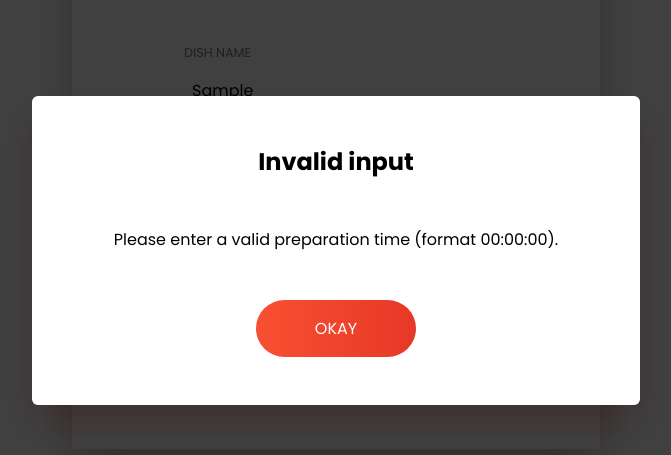
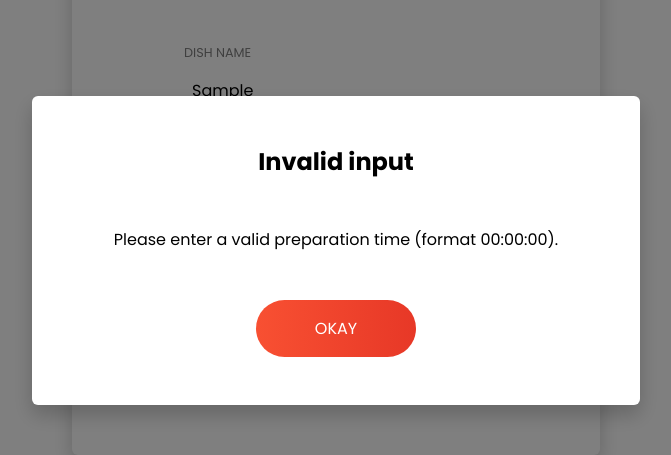
Before and after one commit to anastazjasta/hexocean-test-task, a React (Create React App) app: page / in a window 1280 px wide. Both pictures are taken after typing "Sample", "Sample" into the empty fields and a click on the button "SUBMIT". Shown: the part 176-631 px from the top of the page, without its empty margins (304-975 px from the left). Built offline with nearby package versions, Linux system fonts and the light colour scheme.

Commit message:
feat: CSS mouse effects

```diff
--- a/src/common.module.scss
+++ b/src/common.module.scss
@@ -3,5 +3,5 @@ $gradient: -webkit-linear-gradient(to right, #f85032, #e73827);
 $gradient: linear-gradient(to right, #f85032, #e73827);
 
 @mixin shadow {
-  box-shadow: 0 20px 40px -5px rgba(#310901, 0.3);
+  box-shadow: 0 10px 20px rgba(0, 0, 0, 0.2);
 }
--- a/src/components/Button/Button.module.scss
+++ b/src/components/Button/Button.module.scss
@@ -11,4 +11,13 @@
   width: 10rem;
   background: $gradient;
   text-transform: uppercase;
+  &:hover {
+    transform: translateY(-2px);
+    box-shadow: 0 10px 20px rgba(0, 0, 0, 0.2);
+  }
+  &:active {
+    transform: translateY(2px);
+    box-shadow: 0 5px 10px rgba(0, 0, 0, 0.2);
+  }
+
 }
--- a/src/components/DishForm/DishForm.module.scss
+++ b/src/components/DishForm/DishForm.module.scss
@@ -25,9 +25,7 @@
   gap: 1rem;
   margin-bottom: 1rem;
   padding: 2rem;
-  text-align: left;
-  // background: yellow;
-}
+  text-align: left;}
 
 .form__control {
   & label {
@@ -43,7 +41,7 @@
     font-size: 1rem;
 
     padding: 0.5rem;
-
+    margin-bottom: 2px;
     border: none;
     border-bottom: 1px solid #ccc;
     width: 18rem;
@@ -54,11 +52,24 @@
 
     padding: 0.5rem;
     padding-left: 0;
+    margin-bottom: 2px;
     border: none;
     border-bottom: 1px solid #ccc;
     width: 19rem;
     max-width: 100%;
     background: none;
+  }
+  & input:hover,
+  select:hover {
+    border-bottom: 3px solid #f85032;
+    outline: none;
+    margin-bottom: 0;
+  }
+  & input:active,
+  select:active {
+    border-bottom: 1px solid #f85032;
+    outline: none;
+    margin-bottom: 2px;
   }
 }
 
--- a/src/components/Modal/Modal.module.scss
+++ b/src/components/Modal/Modal.module.scss
@@ -6,7 +6,8 @@
   width: 100%;
   height: 100vh;
   z-index: 10;
-  background: rgba(0, 0, 0, 0.75);
+  background: rgba(0, 0, 0, 0.5);
+  animation: fadeout 0.4s ease-in;
 }
 
 .modal {
@@ -26,6 +27,7 @@
   flex-direction: column;
   flex-wrap: wrap;
   align-items: center;
+  animation: fadein 0.6s ease-in;
 }
 
 .header {
@@ -52,3 +54,21 @@
 //     width: 40rem;
 //   }
 // }
+
+@keyframes fadeout {
+  0% {
+    opacity: 0;
+  }
+  100% {
+    opacity: 1;
+  }
+}
+
+@keyframes fadein {
+  0% {
+    scale: 0.5;
+  }
+  100% {
+    scale: 1;
+  }
+}
```
